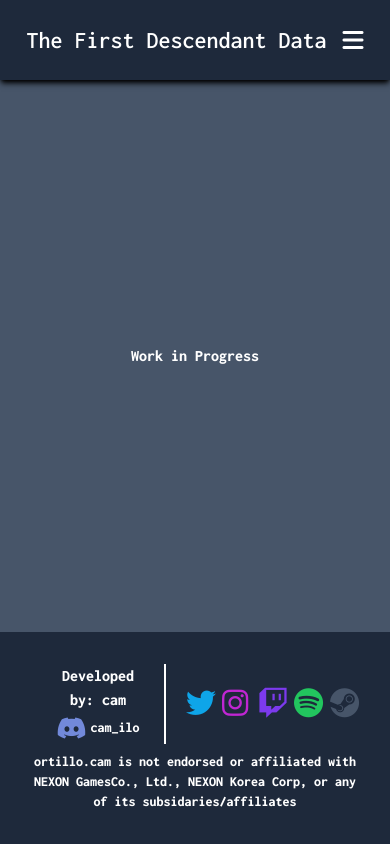
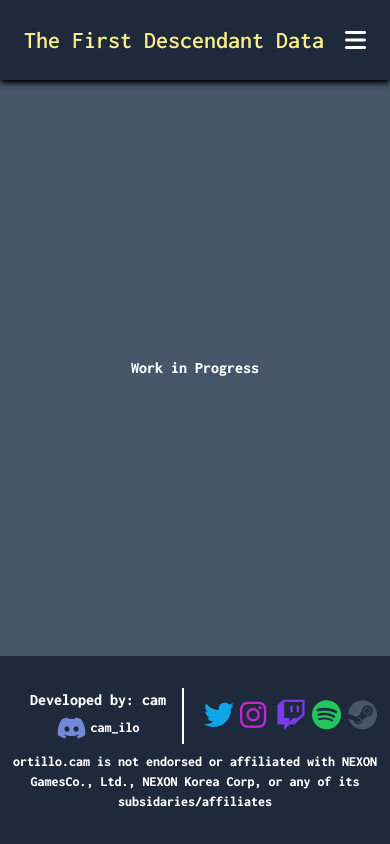
Before and after one commit to C3POrtillo/descendant, a Next.js app: page /tfd in a window 390 px wide. Built offline with nearby package versions, Linux system fonts and the light colour scheme.

Commit message:
update styling

```diff
--- a/src/components/accordion/Accordion.tsx
+++ b/src/components/accordion/Accordion.tsx
@@ -12,6 +12,7 @@
   const [labelIsClickable, _] = useState(typeof label === 'string');
   const panelRef = useRef<HTMLDivElement>(null);
   const accordionRef = useRef<HTMLDivElement>(null);
+  const panelClasses = 'accordion-panel flex w-full flex-col gap-4 bg-slate-900'
 
   const toggleDropdown = () => {
     setIsOpen(!isOpen);
@@ -24,18 +25,20 @@
   };
 
   useEffect(() => {
-    if (isOpen && panelRef.current) {
-      panelRef.current.style.maxHeight = `${panelRef.current.scrollHeight + 32}px`;
-      panelRef.current.style.overflow = 'visible';
-    } else if (panelRef.current) {
-      panelRef.current.style.maxHeight = '0px';
-      panelRef.current.style.overflow = 'hidden';
-    }
-
     if (isOpen) {
+      if (panelRef.current && accordionRef.current) {
+        panelRef.current.style.maxHeight = `${panelRef.current.scrollHeight + 32}px`;
+        panelRef.current.style.overflow = 'visible';
+        panelRef.current.className = [panelClasses, 'px-6 py-3'].join(' ')
+      }
       document.addEventListener('click', handleClickOutside);
     } else {
       document.removeEventListener('click', handleClickOutside);
+      if (panelRef.current && accordionRef.current) {
+        panelRef.current.style.maxHeight = '0px';
+        panelRef.current.style.overflow = 'hidden';
+        panelRef.current.className = panelClasses
+      }
     }
 
     return () => {
@@ -49,12 +52,12 @@
     <div ref={accordionRef} className="flex w-full flex-col">
       <div className="flex flex-row">
         {labelIsClickable && label}
-        <button onClick={toggleDropdown} className="text-link inline-flex w-full justify-center gap-4 rounded-md">
+        <button onClick={toggleDropdown} className="text-link inline-flex w-full items-center justify-between gap-4 rounded-md px-6">
           {!labelIsClickable && label}
           <i className={['fa tfd-link-icon self-center', faIcon].join(' ')} />
         </button>
       </div>
-      <div ref={panelRef} className="accordion-panel flex w-full flex-col gap-4 bg-slate-900">
+      <div ref={panelRef} className={panelClasses}>
         {children}
       </div>
     </div>
--- a/src/components/dropdown/Dropdown.tsx
+++ b/src/components/dropdown/Dropdown.tsx
@@ -36,7 +36,7 @@
   return (
     <div
       ref={dropdownRef}
-      className="relative inline-block w-full items-center justify-center rounded-xl px-4 py-1 text-left align-middle hover:bg-slate-400"
+      className="relative inline-flex w-full items-center justify-center rounded-xl px-4 text-left align-middle hover:bg-slate-400"
     >
       <button onClick={toggleDropdown} className="text-link inline-flex w-full justify-center gap-4 rounded-md">
         {label}
--- a/src/components/footer/TFD/Footer.tsx
+++ b/src/components/footer/TFD/Footer.tsx
@@ -3,7 +3,7 @@
 import Socials from '@/components/socials/Socials';
 
 const Footer: FC = () => (
-  <footer className="flex flex-col place-items-center content-center justify-center gap-2 bg-slate-800 p-8 text-center">
+  <footer className="flex flex-col place-items-center content-center justify-center gap-2 bg-slate-800 px-1 py-8 text-center lg:p-8">
     <div className="flex flex-row gap-4">
       <div className="border-r-2 border-white px-4">
         <p className="text-base md:text-xl">Developed by: cam</p>
--- a/src/components/header/TFD/Header.tsx
+++ b/src/components/header/TFD/Header.tsx
@@ -6,7 +6,7 @@
 import { paths } from '@/components/header/TFD/types';
 
 const Header: FC = () => {
-  const navLinks = paths.slice(1).map(data => {
+  const navLinks = paths.slice(1).map((data) => {
     if (data.options && data.label?.length) {
       const { label, options } = data;
 
@@ -23,17 +23,19 @@
   });
 
   const homeLink = (
-    <TFDLink className="home-link" path={paths[0].path}>
-      <h1 className="content-center text-2xl font-semibold lg:text-6xl">{paths[0].label}</h1>
+    <TFDLink className="home-link lg:p-0" path={paths[0].path}>
+      <h1 className="text-2xl font-semibold lg:text-6xl">{paths[0].label}</h1>
     </TFDLink>
   );
 
   return (
-    <header className="sticky-header flex flex-col place-items-center justify-center gap-4 bg-slate-800 py-6 text-center shadow-md shadow-black">
-      <div className="hidden h-14 lg:flex">{homeLink}</div>
-      <div className="hidden min-h-8 flex-row gap-4 text-3xl lg:flex">{navLinks}</div>
-      <div className="flex min-h-8 flex-row gap-4 text-3xl lg:hidden">
-        <Accordion label={homeLink} icon="fa-bars">
+    <header className="sticky-header flex flex-col place-items-center justify-center gap-4 bg-slate-800 text-center shadow-md shadow-black lg:py-6">
+      <div className="hidden h-14 content-center lg:flex">{homeLink}</div>
+      <div className="hidden min-h-8 flex-row gap-4 lg:flex">{navLinks}</div>
+      <div className="flex min-h-8 w-full flex-row lg:hidden">
+        <Accordion label={<div className="py-6 md:w-full">
+          {homeLink}
+        </div>} icon="fa-bars">
           {navLinks}
         </Accordion>
       </div>
--- a/src/components/header/TFD/types.ts
+++ b/src/components/header/TFD/types.ts
@@ -5,9 +5,9 @@
   isExternal?: boolean;
 };
 
-export const paths: PathType[] = [
+export const paths = [
   {
-    path: '/',
+    path: '',
     label: 'The First Descendant Data',
   },
   {
@@ -31,4 +31,4 @@
     path: '/external-components',
     label: 'External Components',
   },
-] as const;
+] as PathType[];
--- a/src/styles/globals.css
+++ b/src/styles/globals.css
@@ -31,7 +31,7 @@
 
 @layer components {
   .accordion-panel {
-    transition: max-height 0.2s ease-out;
+    transition: max-height 0.1s ease-in-out;
   }
   legend {
     @apply text-outline;
@@ -65,13 +65,13 @@
     top: 164px;
   }
   .tfd-link, .home-link {
-    @apply hover:text-yellow-200 hover:bg-slate-400 min-w-max self-center w-full text-2xl lg:text-3xl;
+    @apply hover:text-yellow-200  min-w-max self-center w-full text-2xl lg:text-3xl py-1;
   }
   .text-link {
     @apply text-2xl lg:text-3xl;
   }
   .tfd-link {
-    @apply rounded-xl px-4 py-1;
+    @apply rounded-xl px-4 hover:bg-slate-400;
   }
   .disabled-link {
     @apply pointer-events-none text-yellow-200;
```
